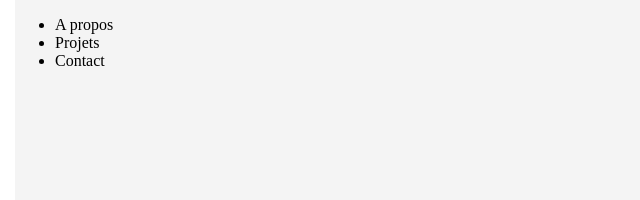
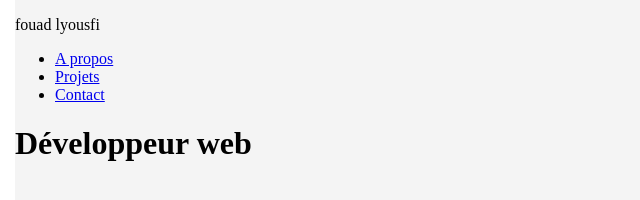
Before and after one commit to fouad-git/portfolio, a plain HTML site: page index.html in a window 1280 px wide. Shown: the whole page, without its empty margins (0-640 px from the left). Drawn offline with nearby package versions, Linux system fonts and the light colour scheme.

Commit message:
header-nav fini
style et structure fini de la nav

```diff
--- a/index.html
+++ b/index.html
@@ -4,25 +4,50 @@
     <meta charset="UTF-8">
     <meta name="viewport" content="width=device-width, initial-scale=1.0">
     <link rel="stylesheet" href="styles.css">
+    <link href="https://unpkg.com/aos@2.3.1/dist/aos.css" rel="stylesheet">
     <title>FouadLYOUSFI</title>
 </head>
 <body>
     <div class="container">
-        <header>
+
+        <header class="header__nav">
+
             <nav>
+                <div >
+                    <p >
+                        fouad lyousfi
+                    </p>
+                </div>
+
                 <ul>
-                    <li>A propos</li>
-                    <li>Projets</li>
-                    <li>Contact</li>
+                    <li><a href="#">A propos</a></li>
+                    <li><a href="#">Projets</a></li>
+                    <li><a href="#">Contact</a></li>
                 </ul>
             </nav>
+            <h1 >
+                Développeur web
+            </h1>
         </header>
+
+        <aside>
+
+
+
+
+
+
+        </aside>
         <main>
 
-        </main>
-        <footer>
 
-        </footer>
-    </div>
+    </main>
+    <footer >
+    </footer>
+</div>
+<script src="https://unpkg.com/aos@2.3.1/dist/aos.js"></script>
+<script>
+    AOS.init();
+</script>
 </body>
 </html>
```
